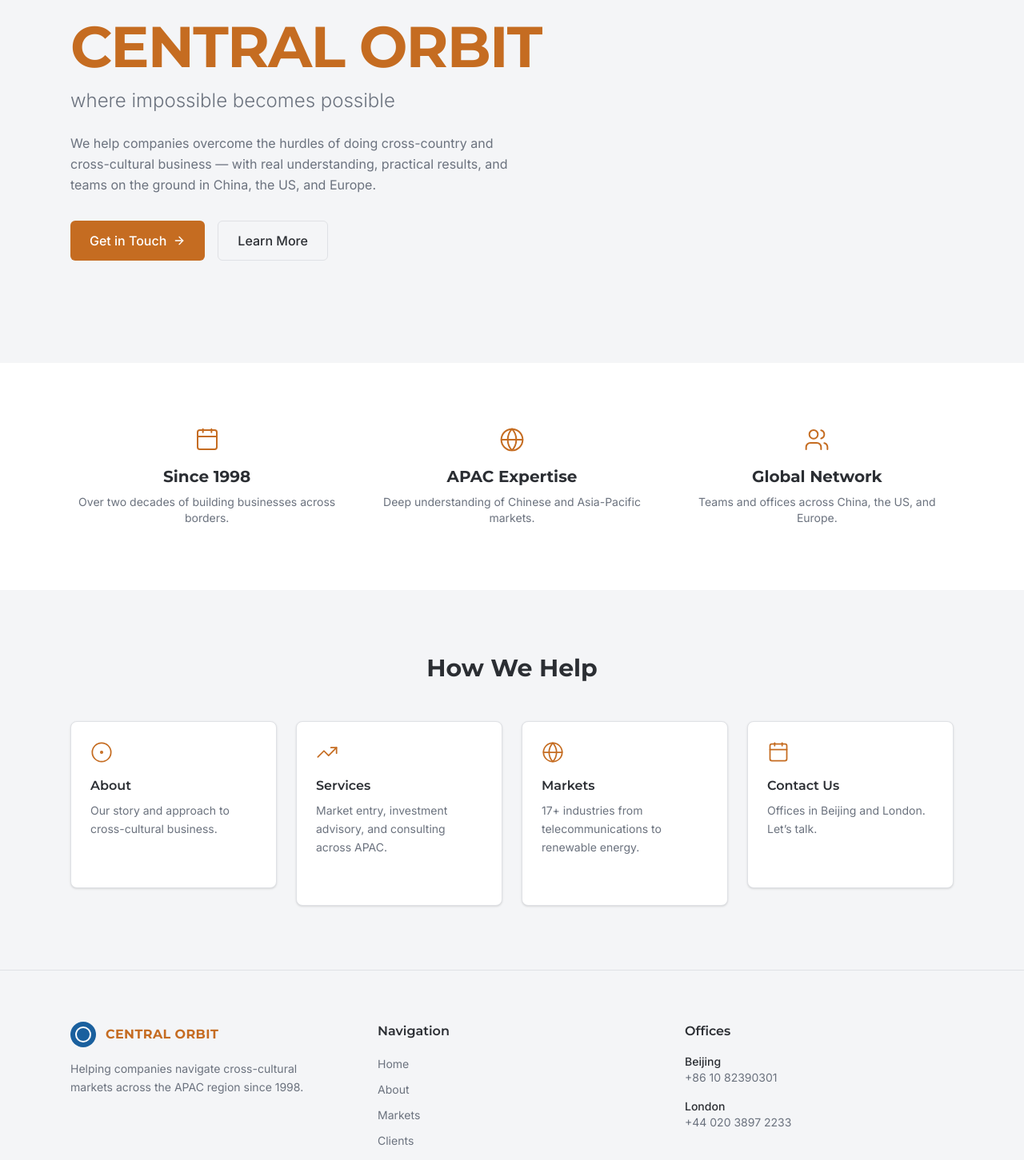
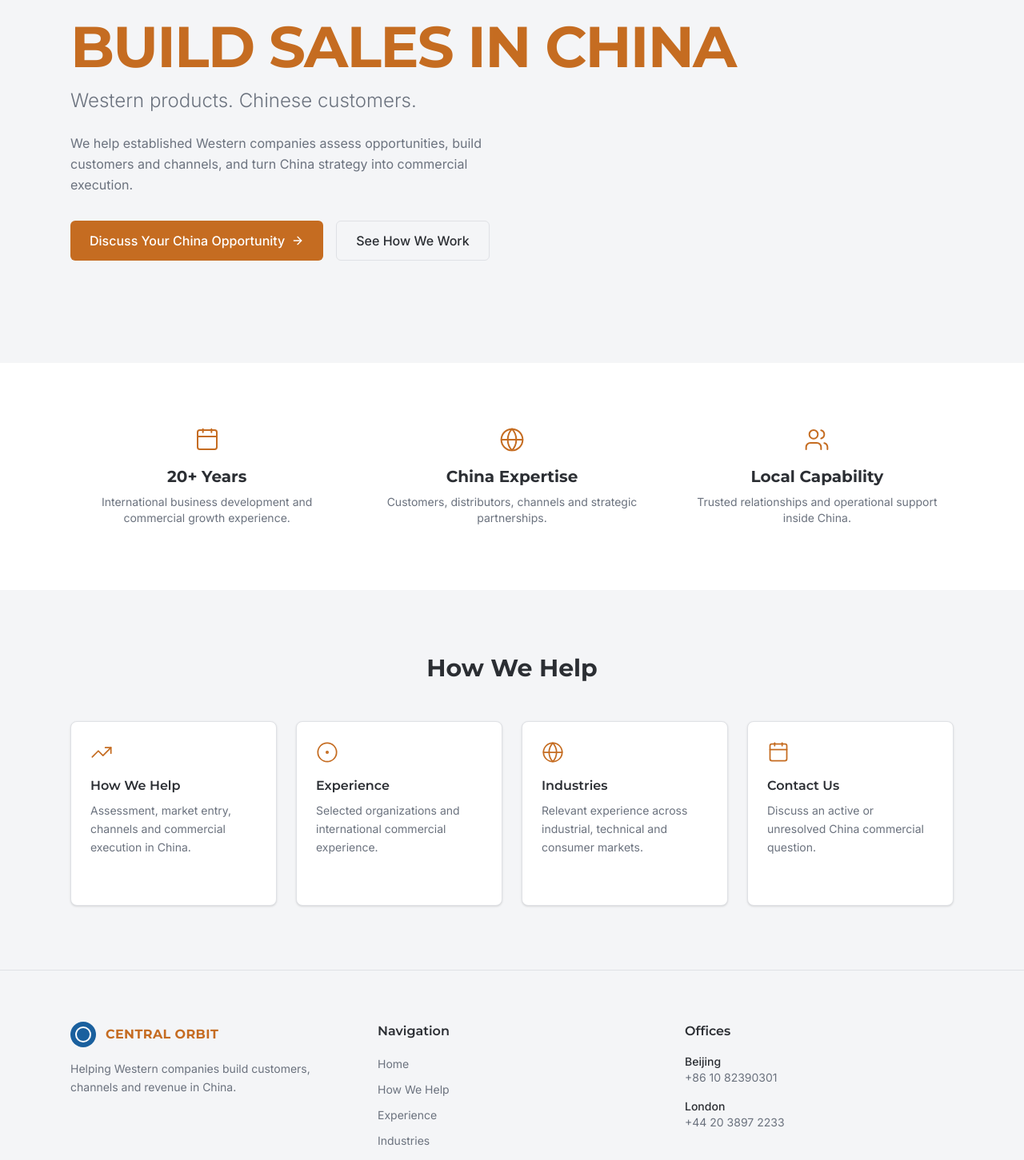
Before and after one commit to yochaigg/central-orbit, a Next.js app: page / in a window 1280 px wide. Shown: the part 234-1685 px from the top of the page at 80% size. Built offline with nearby package versions, Linux system fonts and the light colour scheme.

Commit message:
refactor: clarify China market positioning

```diff
--- a/src/app/about/page.tsx
+++ b/src/app/about/page.tsx
@@ -4,9 +4,9 @@ import { SectionHeading } from "@/components/ui/section-heading";
 import { ABOUT, SERVICES, STATS } from "@/lib/constants";
 import {
   TrendingUp,
-  Landmark,
+  Handshake,
   Globe,
-  CalendarDays,
+  Users,
 } from "lucide-react";
 
 export const metadata: Metadata = {
@@ -17,9 +17,9 @@ export const metadata: Metadata = {
 
 const serviceIcons = {
   TrendingUp,
-  Landmark,
+  Handshake,
   Globe,
-  CalendarDays,
+  Users,
 } as const;
 
 export default function AboutPage() {
@@ -74,8 +74,8 @@ export default function AboutPage() {
       <section id="services" className="py-16 bg-white scroll-mt-24">
         <div className="mx-auto max-w-6xl px-6">
           <SectionHeading
-            title="Services"
-            subtitle="End-to-end support for companies doing business across borders."
+            title="How We Help"
+            subtitle="Commercial clarity first. Practical execution when the opportunity is credible."
           />
           <div className="grid grid-cols-1 md:grid-cols-2 gap-8">
             {SERVICES.map((service, i) => {
--- a/src/app/clients/page.tsx
+++ b/src/app/clients/page.tsx
@@ -17,7 +17,7 @@ export default function ClientsPage() {
         <div className="mx-auto max-w-6xl px-6">
           <FadeIn>
             <h1 className="font-heading text-4xl md:text-5xl font-bold text-primary">
-              Clients
+              Selected Experience
             </h1>
             <div className="mt-3 w-16 h-1 bg-primary rounded-full" />
           </FadeIn>
@@ -28,8 +28,8 @@ export default function ClientsPage() {
       <section className="py-16 bg-white">
         <div className="mx-auto max-w-6xl px-6">
           <SectionHeading
-            title="Trusted By"
-            subtitle="Our multinational and Chinese clients choose to work with us because we deliver practical results."
+            title="Organizations We Have Worked With"
+            subtitle="Experience across enterprise technology, industrial markets, industry organizations and complex cross-border activity."
           />
           <div className="grid grid-cols-2 md:grid-cols-4 gap-8 items-center">
             {CLIENTS.map((client, i) => (
@@ -44,8 +44,8 @@ export default function ClientsPage() {
           </div>
           <FadeIn delay={0.5}>
             <p className="mt-12 text-center text-text-light text-sm">
-              And many more across telecommunications, technology, cosmetics,
-              and public sector industries.
+              Additional work spans industrial automation, technology, consumer products,
+              sustainability and public-sector environments.
             </p>
           </FadeIn>
         </div>
--- a/src/app/contact/page.tsx
+++ b/src/app/contact/page.tsx
@@ -34,7 +34,7 @@ export default function ContactPage() {
             <div>
               <SectionHeading
                 title="Get in Touch"
-                subtitle="Please feel free to contact us with any inquiry you might have."
+                subtitle="Tell us what you sell, where you operate and what you are trying to achieve in China. We will respond with an initial view of whether a conversation is worthwhile."
               />
               <ContactForm />
             </div>
--- a/src/app/layout.tsx
+++ b/src/app/layout.tsx
@@ -18,36 +18,24 @@ const montserrat = Montserrat({
 
 export const metadata: Metadata = {
   title: {
-    default: "Central Orbit — Where Impossible Becomes Possible",
+    default: "Central Orbit | Build Sales in China",
     template: "%s | Central Orbit",
   },
   description:
-    "International business consultancy helping companies navigate cross-cultural markets across the APAC region since 1998.",
+    "Central Orbit helps established Western companies build customers, sales channels and revenue in China.",
   keywords: [
-    "business consulting",
-    "APAC",
+    "China sales",
     "China market entry",
-    "cross-cultural business",
-    "international trade",
+    "China distributor strategy",
+    "China business development",
+    "China commercial advisory",
   ],
-  icons: {
-    icon: "/favicon.ico",
-  },
+  icons: { icon: "/favicon.ico" },
 };
 
-export default function RootLayout({
-  children,
-}: Readonly<{
-  children: React.ReactNode;
-}>) {
+export default function RootLayout({ children }: Readonly<{ children: React.ReactNode }>) {
   return (
-    <html
-      lang="en"
-      className={`${inter.variable} ${montserrat.variable} h-full antialiased`}
-    >
-      <head>
-        <link rel="icon" href="/favicon.ico" />
-      </head>
+    <html lang="en" className={`${inter.variable} ${montserrat.variable} h-full antialiased`}>
       <body className="min-h-full flex flex-col">
         <Navbar />
         <main className="flex-1">{children}</main>
--- a/src/app/markets/page.tsx
+++ b/src/app/markets/page.tsx
@@ -20,13 +20,15 @@ import {
   Droplets,
   Plane,
   Zap,
+  Settings,
+  ShoppingBag,
   Circle,
 } from "lucide-react";
 
 const iconMap: Record<string, React.ComponentType<{ className?: string; size?: number; strokeWidth?: number }>> = {
   Radio, Smartphone, Cpu, AppWindow, Monitor, FlaskConical,
   Sparkles, Shirt, Wheat, Heart, ShieldCheck, Shield,
-  Recycle, Lock, Droplets, Plane, Zap, Circle,
+  Recycle, Lock, Droplets, Plane, Zap, Circle, Settings, ShoppingBag,
 };
 
 export const metadata: Metadata = {
@@ -55,7 +57,7 @@ export default function MarketsPage() {
         <div className="mx-auto max-w-6xl px-6">
           <SectionHeading
             title="Industries We Serve"
-            subtitle="We provide services across a wide range of sectors, with deep expertise in each."
+            subtitle="Our work spans industrial, technical and consumer markets. We assess each opportunity on its own commercial merits."
           />
           <div className="grid grid-cols-1 sm:grid-cols-2 lg:grid-cols-3 gap-5">
             {MARKETS.map((market, i) => {
--- a/src/app/page.tsx
+++ b/src/app/page.tsx
@@ -11,27 +11,26 @@ import {
 
 const quickNav = [
   {
-    title: "About",
-    description: "Our story and approach to cross-cultural business.",
-    href: "/about",
-    icon: CircleDot,
-  },
-  {
-    title: "Services",
-    description:
-      "Market entry, investment advisory, and consulting across APAC.",
+    title: "How We Help",
+    description: "Assessment, market entry, channels and commercial execution in China.",
     href: "/about#services",
     icon: TrendingUp,
   },
   {
-    title: "Markets",
-    description: "17+ industries from telecommunications to renewable energy.",
+    title: "Experience",
+    description: "Selected organizations and international commercial experience.",
+    href: "/clients",
+    icon: CircleDot,
+  },
+  {
+    title: "Industries",
+    description: "Relevant experience across industrial, technical and consumer markets.",
     href: "/markets",
     icon: Globe,
   },
   {
     title: "Contact Us",
-    description: "Offices in Beijing and London. Let\u2019s talk.",
+    description: "Discuss an active or unresolved China commercial question.",
     href: "/contact",
     icon: Calendar,
   },
@@ -40,25 +39,24 @@ const quickNav = [
 const valueProps = [
   {
     icon: Calendar,
-    value: "Since 1998",
-    text: "Over two decades of building businesses across borders.",
+    value: "20+ Years",
+    text: "International business development and commercial growth experience.",
   },
   {
     icon: Globe,
-    value: "APAC Expertise",
-    text: "Deep understanding of Chinese and Asia-Pacific markets.",
+    value: "China Expertise",
+    text: "Customers, distributors, channels and strategic partnerships.",
   },
   {
     icon: Users,
-    value: "Global Network",
-    text: "Teams and offices across China, the US, and Europe.",
+    value: "Local Capability",
+    text: "Trusted relationships and operational support inside China.",
   },
 ];
 
 export default function Home() {
   return (
     <>
-      {/* Hero */}
       <section className="relative pt-32 pb-20 lg:pt-44 lg:pb-32 bg-surface">
         <div className="mx-auto max-w-6xl px-6">
           <FadeIn>
@@ -70,19 +68,19 @@ export default function Home() {
           </FadeIn>
           <FadeIn delay={0.1}>
             <h1 className="font-heading text-4xl md:text-6xl lg:text-7xl font-bold text-primary tracking-tight">
-              CENTRAL ORBIT
+              BUILD SALES IN CHINA
             </h1>
           </FadeIn>
           <FadeIn delay={0.2}>
             <p className="mt-4 text-xl md:text-2xl text-text-light font-light">
-              where impossible becomes possible
+              Western products. Chinese customers.
             </p>
           </FadeIn>
           <FadeIn delay={0.3}>
             <p className="mt-6 text-text-light max-w-xl leading-relaxed">
-              We help companies overcome the hurdles of doing cross-country and
-              cross-cultural business — with real understanding, practical
-              results, and teams on the ground in China, the US, and Europe.
+              We help established Western companies assess opportunities, build
+              customers and channels, and turn China strategy into commercial
+              execution.
             </p>
           </FadeIn>
           <FadeIn delay={0.4}>
@@ -91,35 +89,28 @@ export default function Home() {
                 href="/contact"
                 className="inline-flex items-center gap-2 bg-primary text-white px-6 py-3 rounded-md font-medium hover:bg-primary-dark transition-colors"
               >
-                Get in Touch
+                Discuss Your China Opportunity
                 <ArrowRight size={16} />
               </Link>
               <Link
-                href="/about"
+                href="/about#services"
                 className="inline-flex items-center gap-2 border border-border text-text px-6 py-3 rounded-md font-medium hover:border-primary hover:text-primary transition-colors"
               >
-                Learn More
+                See How We Work
               </Link>
             </div>
           </FadeIn>
         </div>
       </section>
 
-      {/* Value Props */}
       <section className="py-20 bg-white">
         <div className="mx-auto max-w-6xl px-6">
           <div className="grid grid-cols-1 md:grid-cols-3 gap-10">
             {valueProps.map((prop, i) => (
               <FadeIn key={prop.value} delay={i * 0.1}>
                 <div className="text-center">
-                  <prop.icon
-                    className="mx-auto text-primary mb-4"
-                    size={32}
-                    strokeWidth={1.5}
-                  />
-                  <h3 className="font-heading text-xl font-bold text-text">
-                    {prop.value}
-                  </h3>
+                  <prop.icon className="mx-auto text-primary mb-4" size={32} strokeWidth={1.5} />
+                  <h3 className="font-heading text-xl font-bold text-text">{prop.value}</h3>
                   <p className="mt-2 text-sm text-text-light">{prop.text}</p>
                 </div>
               </FadeIn>
@@ -128,35 +119,19 @@ export default function Home() {
         </div>
       </section>
 
-      {/* Quick Nav Cards */}
       <section className="py-20 bg-surface">
         <div className="mx-auto max-w-6xl px-6">
           <FadeIn>
-            <h2 className="font-heading text-2xl md:text-3xl font-bold text-text text-center mb-12">
-              How We Help
-            </h2>
+            <h2 className="font-heading text-2xl md:text-3xl font-bold text-text text-center mb-12">How We Help</h2>
           </FadeIn>
           <div className="grid grid-cols-1 sm:grid-cols-2 lg:grid-cols-4 gap-6">
             {quickNav.map((card, i) => (
               <FadeIn key={card.title} delay={i * 0.1}>
-                <Link
-                  href={card.href}
-                  className="group block bg-white rounded-lg p-6 shadow-sm border border-border hover:border-primary/30 hover:shadow-md transition-all"
-                >
-                  <card.icon
-                    className="text-primary mb-4"
-                    size={28}
-                    strokeWidth={1.5}
-                  />
-                  <h3 className="font-heading font-semibold text-text group-hover:text-primary transition-colors">
-                    {card.title}
-                  </h3>
-                  <p className="mt-2 text-sm text-text-light leading-relaxed">
-                    {card.description}
-                  </p>
-                  <span className="inline-flex items-center gap-1 mt-4 text-sm text-primary font-medium opacity-0 group-hover:opacity-100 transition-opacity">
-                    Learn more <ArrowRight size={14} />
-                  </span>
+                <Link href={card.href} className="group block bg-white rounded-lg p-6 shadow-sm border border-border hover:border-primary/30 hover:shadow-md transition-all">
+                  <card.icon className="text-primary mb-4" size={28} strokeWidth={1.5} />
+                  <h3 className="font-heading font-semibold text-text group-hover:text-primary transition-colors">{card.title}</h3>
+                  <p className="mt-2 text-sm text-text-light leading-relaxed">{card.description}</p>
+                  <span className="inline-flex items-center gap-1 mt-4 text-sm text-primary font-medium opacity-0 group-hover:opacity-100 transition-opacity">Learn more <ArrowRight size={14} /></span>
                 </Link>
               </FadeIn>
             ))}
--- a/src/components/contact/contact-form.tsx
+++ b/src/components/contact/contact-form.tsx
@@ -107,7 +107,7 @@ export function ContactForm() {
             required
             rows={5}
             className="w-full rounded-md border border-border bg-surface px-4 py-2.5 text-sm text-text placeholder:text-text-light/60 focus:outline-none focus:border-primary focus:ring-1 focus:ring-primary/20 transition-colors resize-none"
-            placeholder="How can we help?"
+            placeholder="What do you sell, what have you already tried in China, and what outcome are you seeking?"
           />
         </div>
         {status === "error" && (
--- a/src/components/layout/footer.tsx
+++ b/src/components/layout/footer.tsx
@@ -17,8 +17,8 @@ export function Footer() {
               </span>
             </Link>
             <p className="mt-4 text-sm text-text-light leading-relaxed">
-              Helping companies navigate cross-cultural markets across the APAC
-              region since 1998.
+              Helping Western companies build customers, channels and revenue
+              in China.
             </p>
           </div>
 
--- a/src/lib/constants.ts
+++ b/src/lib/constants.ts
@@ -1,80 +1,74 @@
 export const SITE = {
   name: "Central Orbit",
-  tagline: "where impossible becomes possible",
+  tagline: "Western products. Chinese customers.",
   description:
-    "International business consultancy helping companies navigate cross-cultural markets across the APAC region since 1998.",
+    "Commercial advisory and execution for Western companies building customers, channels and revenue in China.",
   url: "https://central-orbit.com",
 };
 
 export const NAV_LINKS = [
   { label: "Home", href: "/" },
+  { label: "How We Help", href: "/about#services" },
+  { label: "Experience", href: "/clients" },
+  { label: "Industries", href: "/markets" },
   { label: "About", href: "/about" },
-  { label: "Markets", href: "/markets" },
-  { label: "Clients", href: "/clients" },
-  { label: "Skincare", href: "/skincare" },
-  { label: "Waste to Energy", href: "/waste-to-energy" },
   { label: "Contact", href: "/contact" },
 ] as const;
 
 export const ABOUT = {
   paragraphs: [
-    "Since 1998, Central Orbit's team has been dedicated to creating successful businesses around the globe, mostly in the APAC region. Our goal is to help companies overcome the hurdles faced in doing cross-country and cross-cultural business.",
-    "Our multinational and Chinese clients choose to work with us because we provide real understanding, deliver practical results, and know how to get things done.",
-    "Central Orbit has a sustainable team of local and Western professionals who have experience working in both China and overseas — and have offices and networks of professionals throughout China, the US, and Europe.",
+    "Central Orbit helps established Western companies build customers, sales channels and revenue in China.",
+    "We work with companies assessing China for the first time, businesses preparing to enter or expand, and leadership teams reassessing an approach that has not delivered the expected results.",
+    "Our model combines senior Western commercial leadership with trusted relationships and operational capabilities inside China. We focus on the decisions and execution required to turn market potential into a workable commercial path.",
   ],
 };
 
 export const SERVICES = [
   {
-    title: "Business Development & Market Entry",
+    title: "China Commercial Assessment",
     description:
-      "End-to-end support for companies entering new APAC markets — from feasibility studies to on-the-ground execution.",
+      "A clear view of customer demand, competitive position, channels, risks and the case for investment.",
     icon: "TrendingUp",
   },
   {
-    title: "Investment Advisory",
+    title: "Customers, Channels & Partners",
     description:
-      "Strategic guidance on cross-border investments, joint ventures, and M&A opportunities across China and Asia-Pacific.",
-    icon: "Landmark",
+      "Customer development, distributor selection, channel strategy and strategic partnership building.",
+    icon: "Handshake",
   },
   {
-    title: "Cross-Cultural Consulting",
+    title: "Market Entry & Growth",
     description:
-      "Bridging cultural gaps between Western and Asian business practices to build lasting, productive partnerships.",
+      "A practical route to market covering positioning, commercial model, launch priorities and execution.",
     icon: "Globe",
   },
   {
-    title: "Conference & Event Management",
+    title: "Fractional China Commercial Leadership",
     description:
-      "Organizing and managing international business conferences, trade delegations, and industry summits.",
-    icon: "CalendarDays",
+      "Senior commercial representation for companies that need China capability without building a full internal team.",
+    icon: "Users",
   },
 ] as const;
 
 export const STATS = [
-  { value: "25+", label: "Years of Experience" },
-  { value: "17+", label: "Industries Served" },
-  { value: "3", label: "Continents" },
+  { value: "20+", label: "Years in International Growth" },
+  { value: "China", label: "Customers, Channels & Partners" },
+  { value: "US + EU", label: "Client Development Markets" },
 ] as const;
 
 export const MARKETS = [
+  { name: "Industrial Automation", icon: "Cpu" },
+  { name: "Machinery & Specialized Equipment", icon: "Settings" },
+  { name: "Enterprise & Technical Solutions", icon: "Monitor" },
   { name: "Telecommunications", icon: "Radio" },
-  { name: "Mobile Providers", icon: "Smartphone" },
-  { name: "Mobile Technology", icon: "Cpu" },
-  { name: "Mobile Applications", icon: "AppWindow" },
-  { name: "Consumer Technology", icon: "Monitor" },
-  { name: "Cosmetics B2B — Raw Materials & Sourcing", icon: "FlaskConical" },
-  { name: "Cosmetics B2C", icon: "Sparkles" },
-  { name: "Fashion", icon: "Shirt" },
-  { name: "Food B2B", icon: "Wheat" },
-  { name: "Beauty", icon: "Heart" },
-  { name: "Public Security", icon: "ShieldCheck" },
-  { name: "Public Safety", icon: "Shield" },
-  { name: "Waste Management", icon: "Recycle" },
+  { name: "Agricultural Technology", icon: "Wheat" },
+  { name: "Consumer Products", icon: "ShoppingBag" },
+  { name: "Beauty & Skincare", icon: "Sparkles" },
+  { name: "Food & Ingredients", icon: "FlaskConical" },
   { name: "Information Security", icon: "Lock" },
-  { name: "Water", icon: "Droplets" },
-  { name: "Aviation", icon: "Plane" },
-  { name: "Renewable Energy", icon: "Zap" },
+  { name: "Public Safety", icon: "ShieldCheck" },
+  { name: "Water & Waste", icon: "Droplets" },
+  { name: "Energy & Sustainability", icon: "Zap" },
 ] as const;
 
 export const CLIENTS = [
@@ -93,8 +87,8 @@ export const OFFICES = [
     address: [
       "17th Floor, Building A",
       "Tsinghua Tongfang Hi-Tech Plaza",
-      "中国北京市海淀区王庄路1号",
-      "同方科技广场A座17楼 100083",
+      "Wangzhuang Road 1, Haidian District",
+      "Beijing 100083, China",
     ],
     phone: "+86 10 82390301",
   },
@@ -105,6 +99,6 @@ export const OFFICES = [
       "Covent Garden",
       "London, WC2H 9JQ",
     ],
-    phone: "+44 020 3897 2233",
+    phone: "+44 20 3897 2233",
   },
 ] as const;
```
